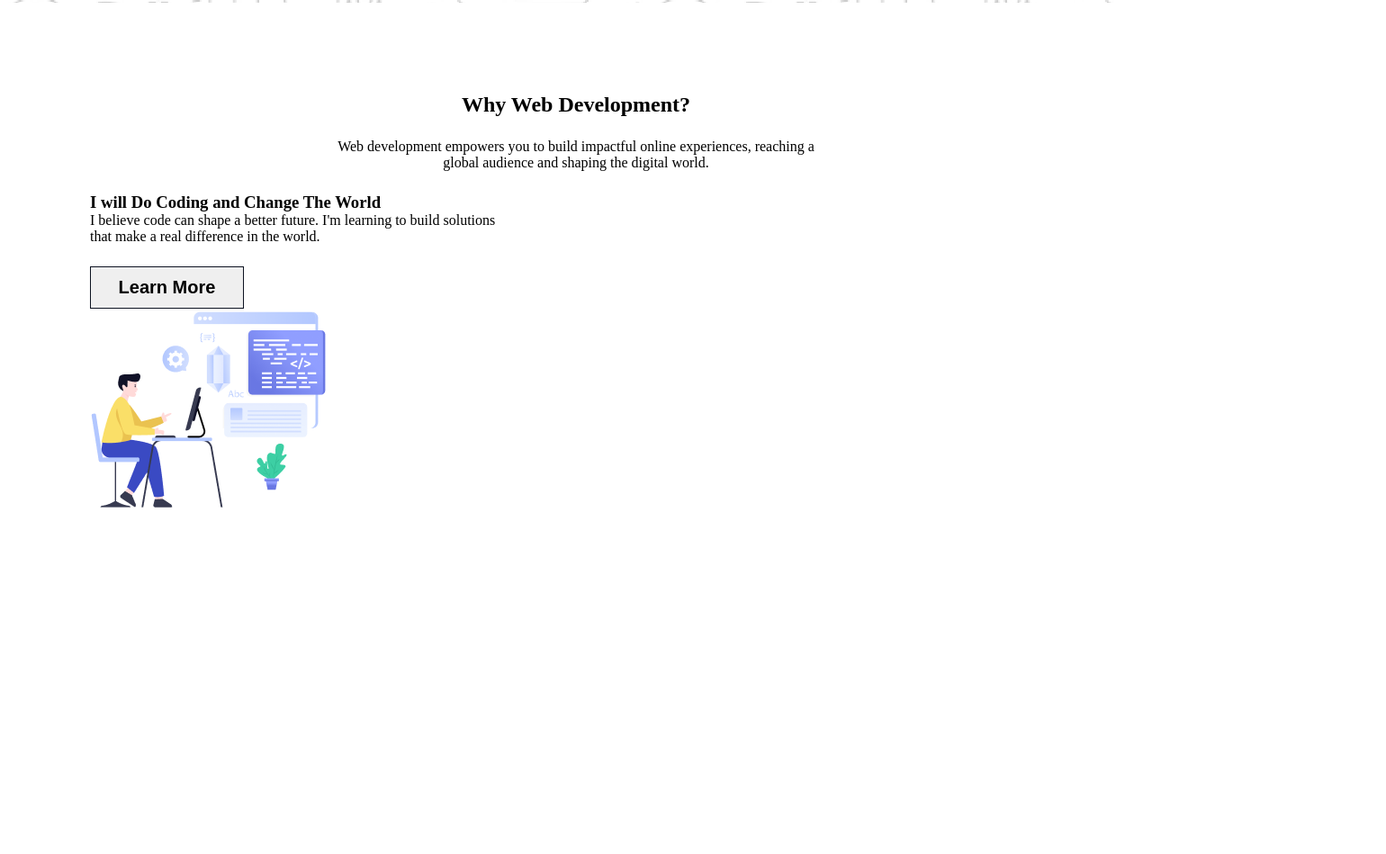
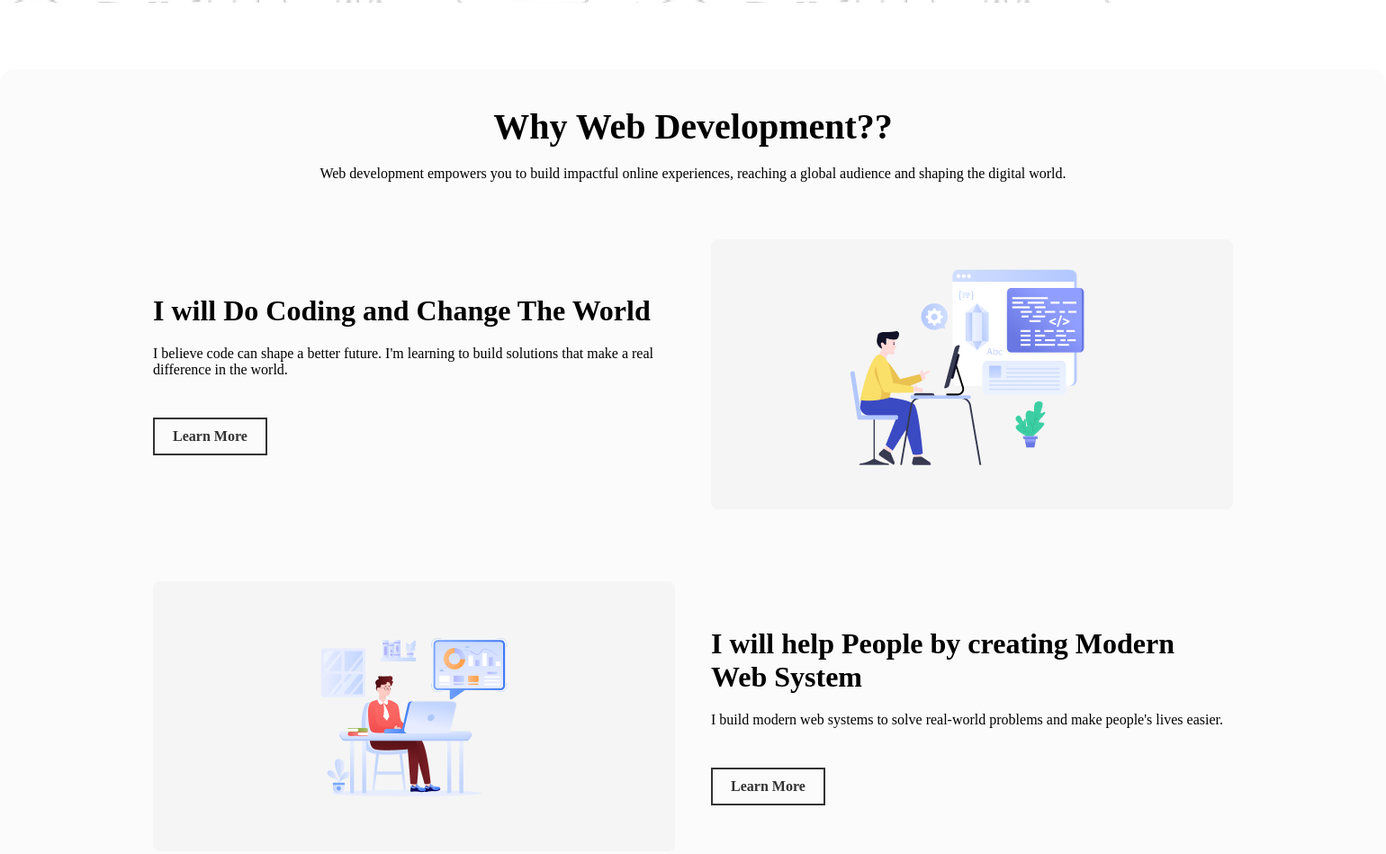
Before and after one commit to grim-reaper883/assignment-1, a plain HTML site: page index.html in a window 1280 px wide. Shown: the part 914-1863 px from the top of the page at 90% size, 1540 px wide, since content can reach past the window. Before the commit the page ends 1601 px from the top, so only its background shows below. Drawn offline with Linux system fonts and the light colour scheme; a web font is replaced by a local one.

Commit message:
added why-dev-part

```diff
--- a/css/styles.css
+++ b/css/styles.css
@@ -80,3 +80,85 @@ main{
   font-weight: bold;
   font-size: 20px;
 }
+
+.card-1{
+  display: flex;
+  justify-content: space-between;
+  padding: 50px;
+}
+
+/*why dev part*/
+
+.why-web-dev{
+  background-color: #0d132104;
+  width: 1540px;
+  height: 1350px;
+  border-radius: 16px;
+  margin: 74px auto 0;
+
+}
+
+.container {
+  max-width: 1200px;
+  margin: 0 auto;
+  padding: 40px 20px;
+}
+
+.header {
+  text-align: center;
+  margin-bottom: 40px;
+}
+
+.header h1 {
+  font-size: 40px;
+  margin-bottom: 20px;
+}
+
+.section {
+  display: flex;
+  align-items: center;
+  justify-content: space-between;
+  margin-bottom: 80px;
+  gap: 40px;
+}
+
+.section-2{
+  display: flex;
+  align-items: center;
+  justify-content: space-between;
+  margin-bottom: 80px;
+  gap: 40px;
+  flex-direction: row-reverse;
+}
+
+.content {
+  flex: 1;
+}
+
+.content h2 {
+  font-size: 2rem;
+  margin-bottom: 20px;
+}
+
+.content p {
+  margin-bottom: 20px;
+}
+
+.learn-more {
+  display: inline-block;
+  padding: 10px 20px;
+  border: 2px solid #333;
+  text-decoration: none;
+  color: #333;
+  font-weight: bold;
+}
+
+.card-img {
+  flex: 1;
+  min-height: 300px;
+  background-color: #f5f5f5;
+  display: flex;
+  align-items: center;
+  justify-content: center;
+  border-radius: 8px;
+}
--- a/index.html
+++ b/index.html
@@ -27,21 +27,47 @@
       <button class="header-button">Contact With Me</button>
     </div>
   </header>
-  <main>
-    <section>
-      <h3 class="sec-title">Why Web Development?</h3>
-      <p class="sec-description">Web development empowers you to build impactful online experiences, reaching a<br> global audience and shaping the digital world.</p>
-    </section>
-    <section class="card-1">
-      <div>
-        <h3>I will Do Coding and
-          Change The World</h3>
-        <p>I believe code can shape a better future. I'm learning to build solutions<br> that make a real difference in the world.</p>
-        <button class="learn-btn">Learn More</button>
+  <section class="why-web-dev">
+    <div class="container">
+      <div class="header">
+          <h1>Why Web Development??</h1>
+          <p>Web development empowers you to build impactful online experiences, reaching a global audience and shaping the digital world.</p>
       </div>
-      <img src="assets/Layer_1.png" alt="">
-    </section>
-  </main>
+
+      <div class="section">
+          <div class="content">
+              <h2>I will Do Coding and Change The World</h2>
+              <p>I believe code can shape a better future. I'm learning to build solutions that make a real difference in the world.</p>
+              <a href="#" class="learn-more">Learn More</a>
+          </div>
+          <div class="card-img">
+              <img src="assets/Layer_1.png" alt="">
+          </div>
+      </div>
+
+      <div class="section-2">
+          <div class="content">
+              <h2>I will help People by creating Modern Web System</h2>
+              <p>I build modern web systems to solve real-world problems and make people's lives easier.</p>
+              <a href="#" class="learn-more">Learn More</a>
+          </div>
+          <div class="card-img">
+              <img src="assets/Layer_2.png" alt="">
+          </div>
+      </div>
+
+      <div class="section">
+          <div class="content">
+              <h2>I will Do Coding and Change The World</h2>
+              <p>Creating innovative web solutions that simplify processes and improve user experiences.</p>
+              <a href="#" class="learn-more">Learn More</a>
+          </div>
+          <div class="card-img">
+              <img src="assets/Layer_3.png" alt="">
+          </div>
+      </div>
+    </div>
+  </section>
   <footer></footer>
 
 </body>
```
